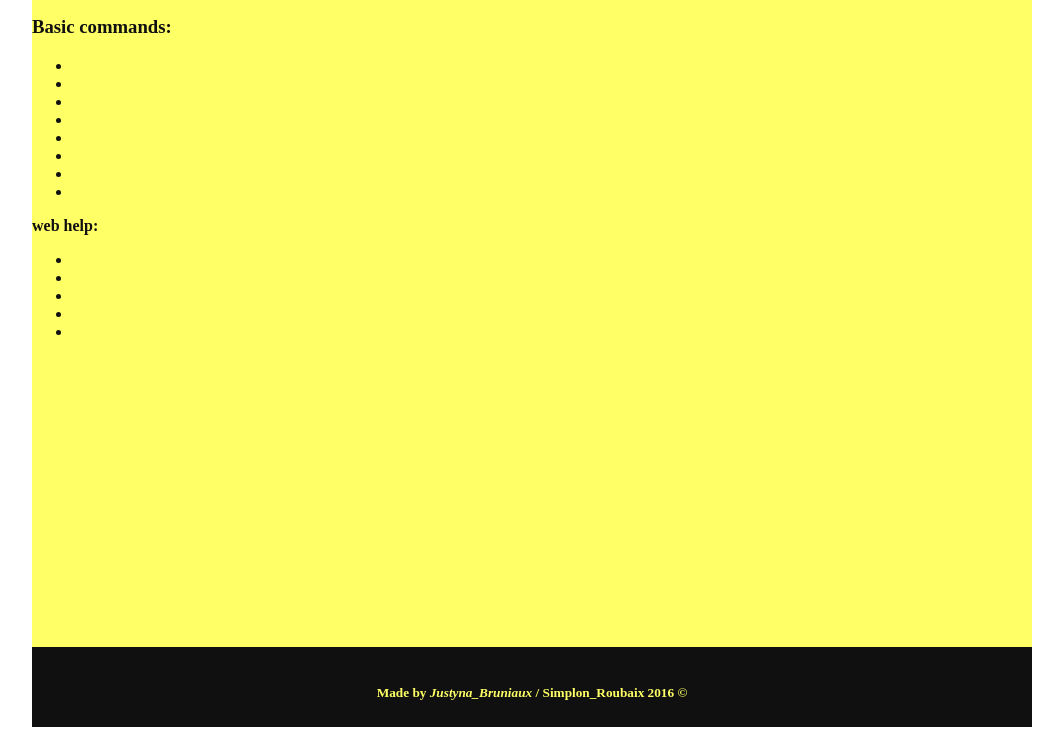
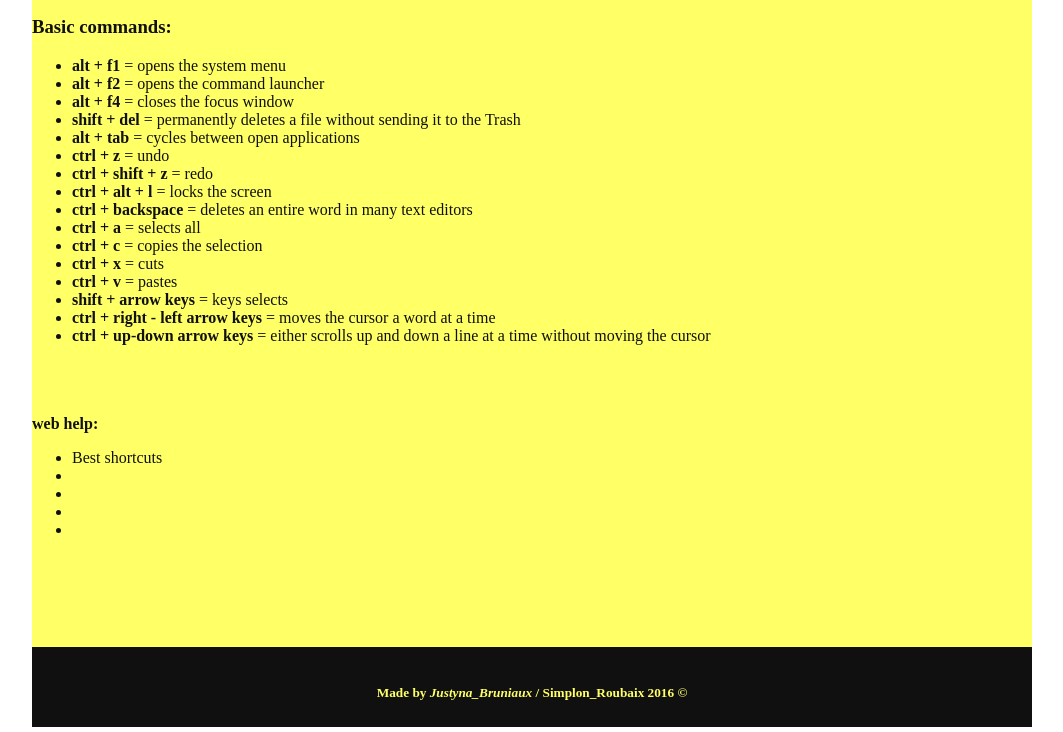
Before and after one commit to JuLbJ/03_thursday_shortcuts, a plain HTML site: page index.html in a window 1280 px wide. Shown: the part 68-800 px from the top of the page, without its empty margins (108-1171 px from the left). Drawn offline with Linux system fonts and the light colour scheme.

Commit message:
content_main_text_done

```diff
--- a/index.html
+++ b/index.html
@@ -15,18 +15,26 @@
 			<div id="content"><!--ID    not   class-->
  				<h3>Basic commands:</h3>
 					<ul id="intro">
-						<li><strong class="intro01"></strong><br></li>
-						<li><strong class="intro01"></strong><br></li>
-						<li><strong class="intro01"></strong><br></li>
-						<li><strong class="intro01"></strong><br></li>
-						<li><strong class="intro01"></strong><br></li>
-						<li><strong class="intro01"></strong><br></li>
-						<li><strong class="intro01"></strong><br></li>
-						<li><strong class="intro01"></strong><br></li>
-					</ul>
+						<li><strong class="intro01">alt + f1</strong> = opens the system menu<br></li>
+						<li><strong class="intro01">alt + f2</strong> = opens the command launcher<br></li>
+						<li><strong class="intro01">alt + f4</strong> = closes the focus window<br></li>
+						<li><strong class="intro02">shift + del</strong> = permanently deletes a file without sending it to the Trash<br></li>
+						<li><strong class="intro01">alt + tab</strong> = cycles between open applications<br></li>
+						<li><strong class="intro01">ctrl + z</strong> = undo<br></li>
+						<li><strong class="intro01">ctrl + shift + z</strong> = redo<br></li>
+						<li><strong class="intro01">ctrl + alt + l</strong> = locks the screen<br></li>
+						<li><strong class="intro01">ctrl + backspace</strong> = deletes an entire word in many text editors<br></li>
+						<li><strong class="intro01">ctrl + a</strong> = selects all<br></li>
+						<li><strong class="intro01">ctrl + c</strong> = copies the selection<br></li>
+						<li><strong class="intro01">ctrl + x</strong> = cuts<br></li>
+						<li><strong class="intro01">ctrl + v</strong> = pastes<br></li>
+						<li><strong class="intro01">shift + arrow keys</strong> = keys selects<br></li>
+						<li><strong class="intro01">ctrl + right - left arrow keys</strong> = moves the cursor a word at a time<br></li>
+						<li><strong class="intro01">ctrl + up-down arrow keys</strong> = either scrolls up and down a line at a time without moving the cursor<br></li>
+					</ul><br><br><br>
 				<span><b>web help:</b></span>
 					<ul>
-						<li><a href=""></a></li>
+						<li><a href="https://www.linux.com/learn/best-linux-keyboard-shortcuts"></a>Best shortcuts</li>
 						<li><a href=""></a></li>
 						<li><a href=""></a></li>
 						<li><a href=""></a></li>
```
